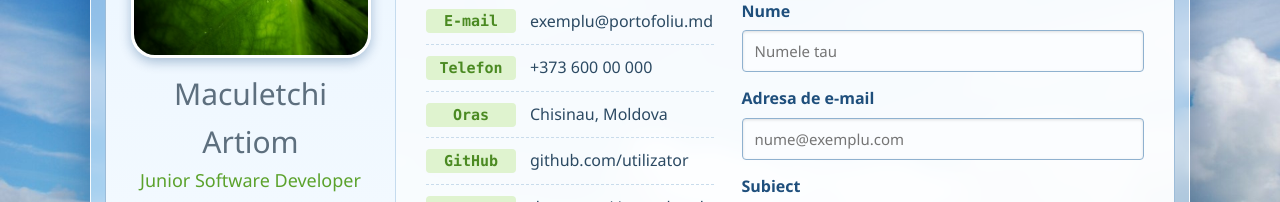
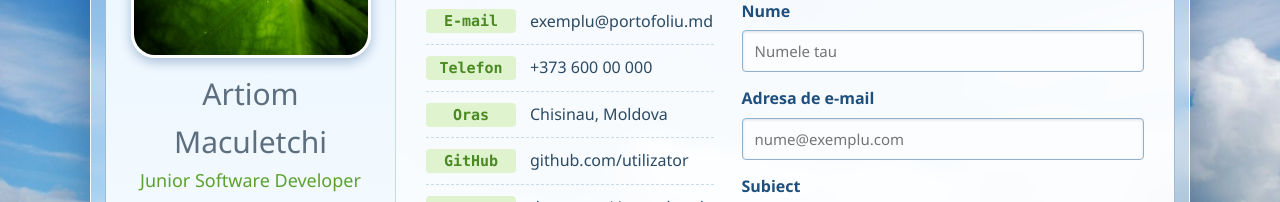
Before and after one commit to macartiom49-design/BussinessArtiomCard.github.io, a plain HTML site: page contact.html in a window 1280 px wide. Shown: the part 428-630 px from the top of the page. Drawn offline with Linux system fonts and the light colour scheme.

Commit message:
am modificat niste text

```diff
--- a/contact.html
+++ b/contact.html
@@ -45,7 +45,7 @@
       <!-- ========== BARA LATERALA ========== -->
       <aside class="sidebar">
         <img class="avatar" src="images/avatar.jpg" alt="Avatar de profil">
-        <h2 class="profile-name">Maculetchi Artiom</h2>
+        <h2 class="profile-name">Artiom Maculetchi</h2>
         <p class="profile-role">Junior Software Developer</p>
         <ul class="status-list">
           <li><img class="ico" src="images/icons/apply.png" alt=""> status: <span class="green">caut job part-time</span></li>
```
